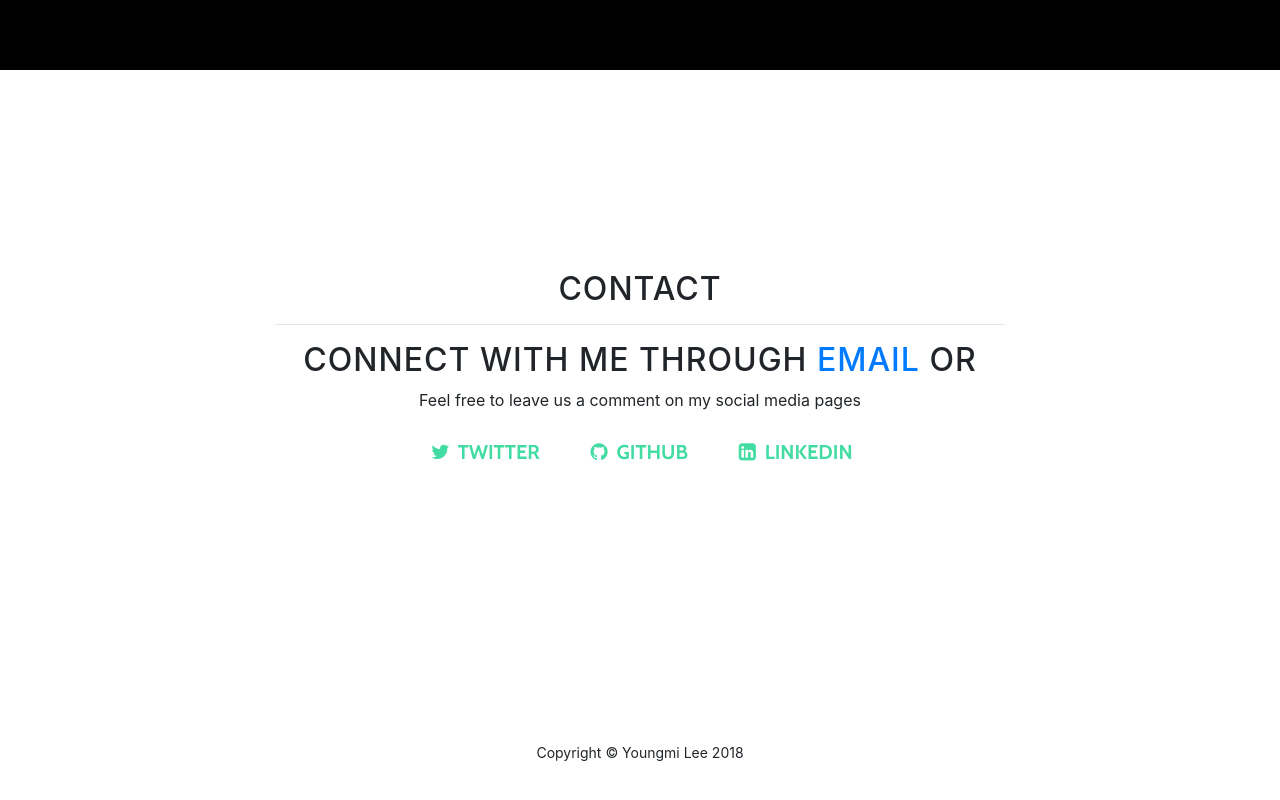
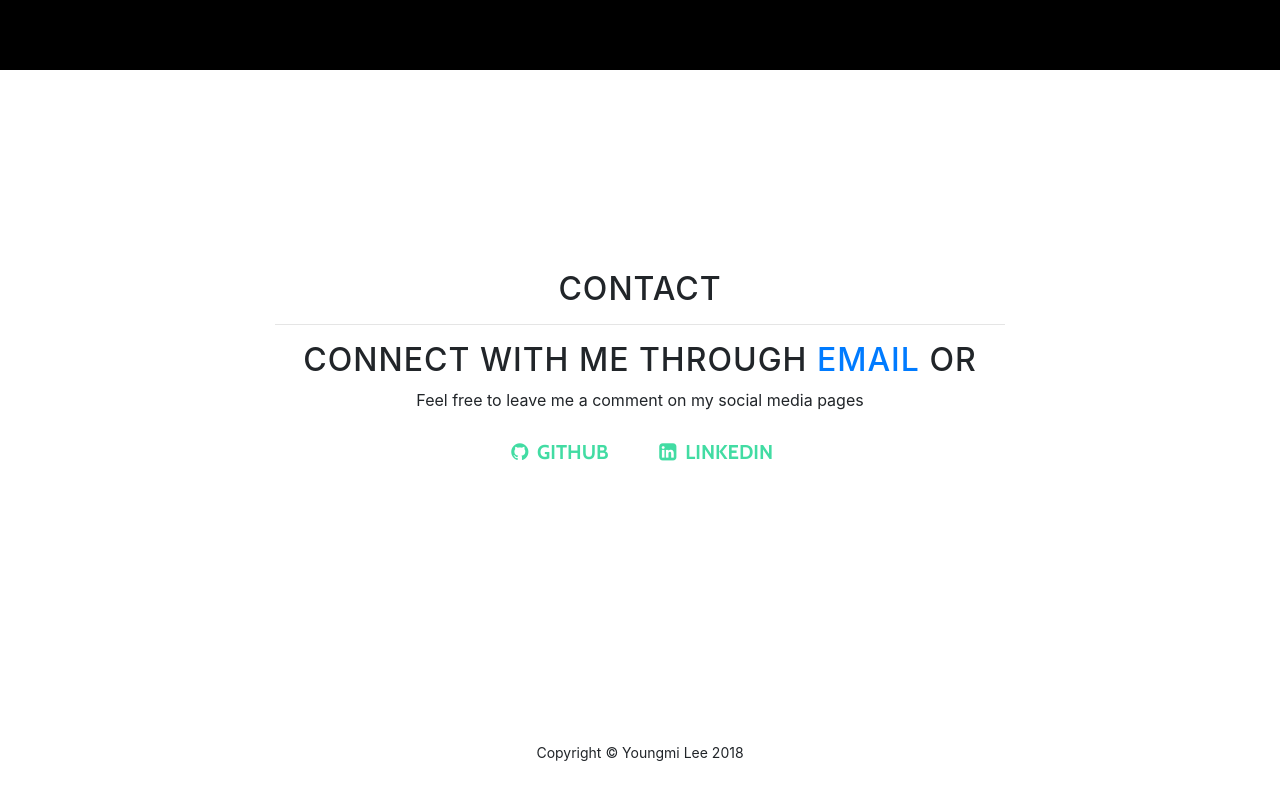
Before and after one commit to ally0426/Basic-Portfolio, a website with bundled scripts: page index.html in a window 1280 px wide. Shown: the part 4030-4830 px from the top of the page. Built offline with nearby package versions, Linux system fonts and the light colour scheme; files whose address does not match are found by name.

Commit message:
edited social media part

```diff
--- a/index.html
+++ b/index.html
@@ -242,14 +242,14 @@
           <h2>Contact</h2>
           <hr>
           <h2>Connect with Me through
-            <a href="mailto:abinding@gmail.com">Email</a> OR </h2 <p>Feel free to leave us a comment on my social media pages</p>
+            <a href="mailto:abinding@gmail.com">Email</a> OR </h2 <p>Feel free to leave me a comment on my social media pages</p>
           <ul class="list-inline banner-social-buttons">
-            <li class="list-inline-item">
+            <!-- <li class="list-inline-item">
               <a href="https://twitter.com/Ally0426Lee" class="btn btn-default btn-lg">
                 <i class="fa fa-twitter fa-fw"></i>
                 <span class="network-name">Twitter</span>
               </a>
-            </li>
+            </li> -->
             <li class="list-inline-item">
               <a href="https://github.com/ally0426" class="btn btn-default btn-lg">
                 <i class="fa fa-github fa-fw"></i>
```
